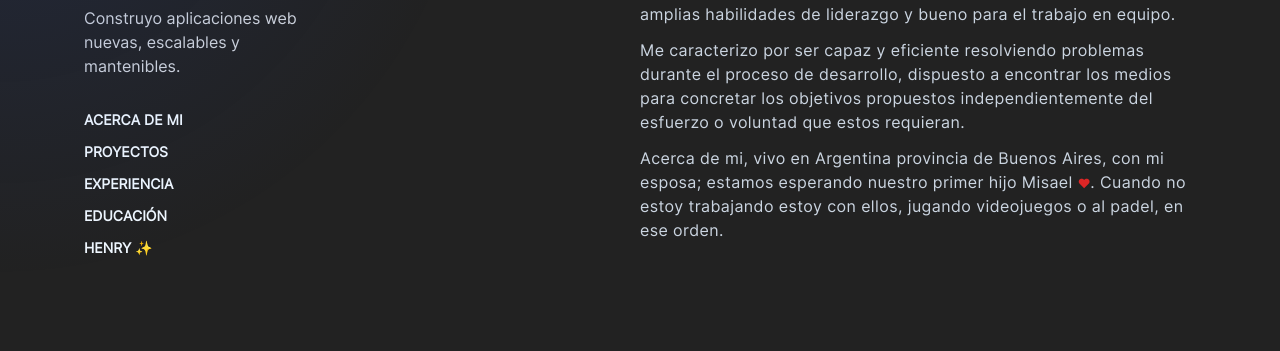
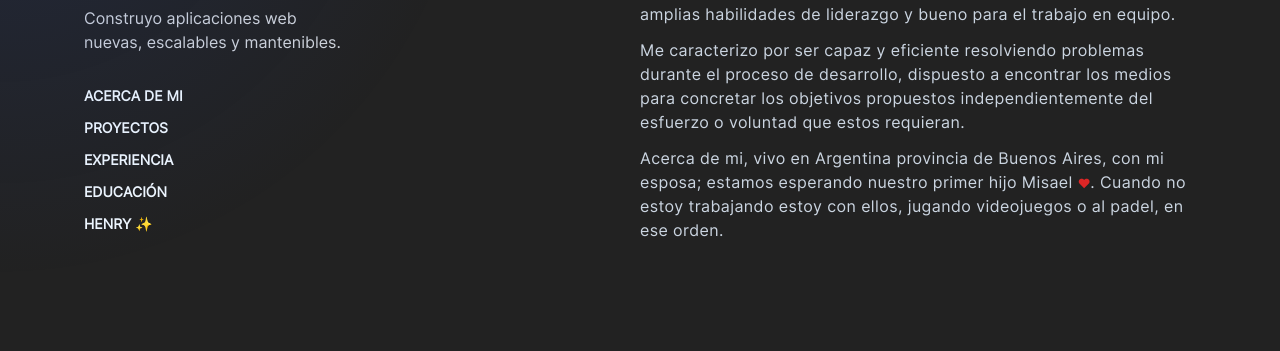
Before and after one commit to MatiasDAppella/astro-portfolio-v2, an Astro site: page /esp in a window 1280 px wide. Shown: the part 202-553 px from the top of the page. Built offline with nearby package versions, Linux system fonts and the light colour scheme; Astro itself is replaced by a stand-in of ours.

Commit message:
subtitle width updated

```diff
--- a/src/components/Header.astro
+++ b/src/components/Header.astro
@@ -28,7 +28,7 @@ const { lang } = Astro.props;
         lang === "eng" ? "Full Stack Developer" : "Desarrollador Full Stack"
       }</span
     >
-    <p class="max-w-[15em] text-gray-300">
+    <p class="max-w-[17em] text-gray-300">
       {
         lang === "eng"
           ? "I provide fresh, scalable and maintainable web applications."
```
